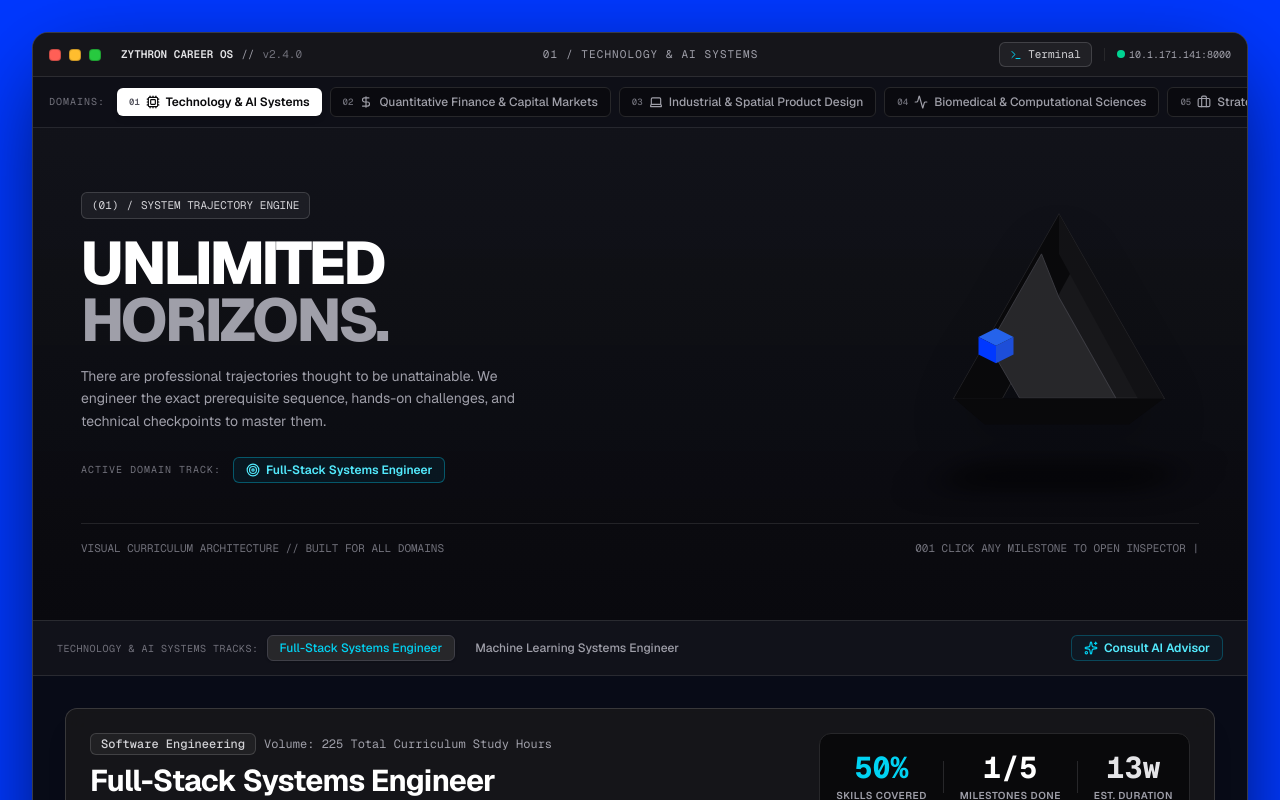
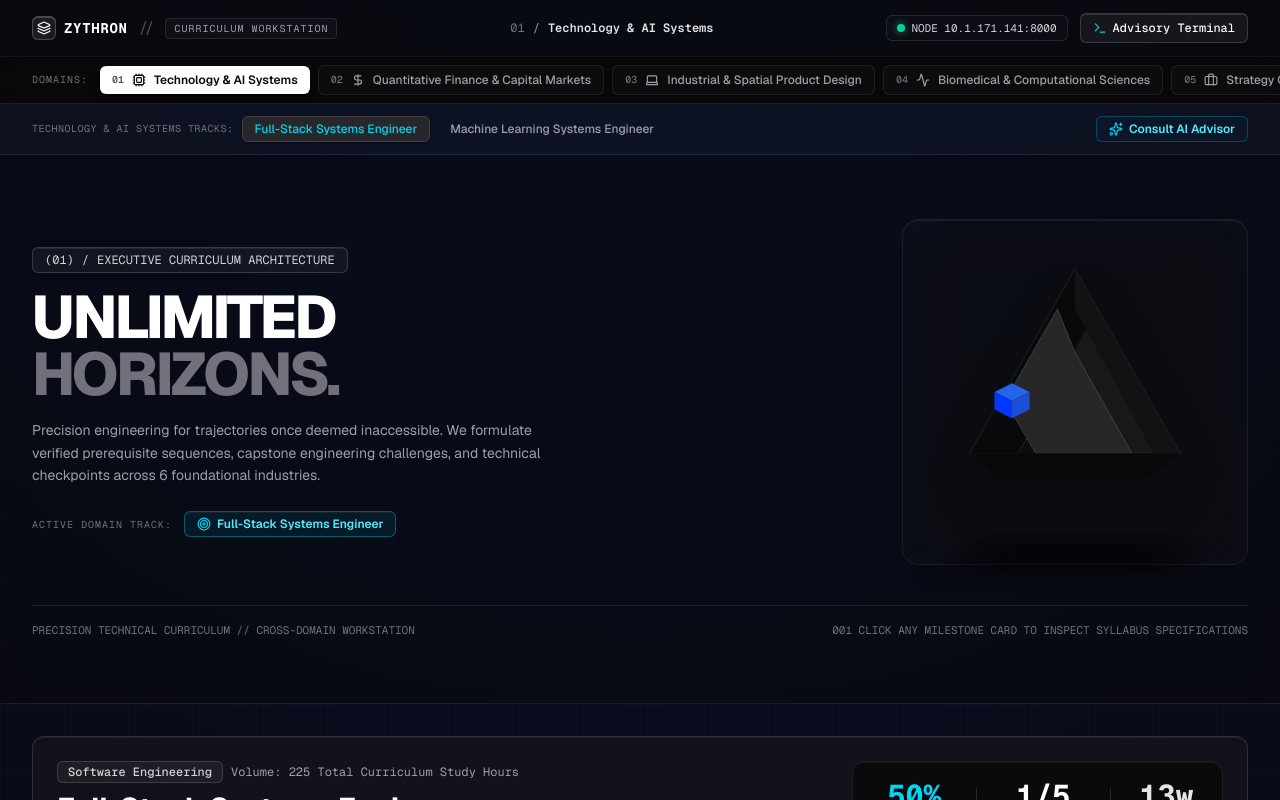
Before and after one commit to N-X-B/Zythron, a Next.js app in the folder frontend/: page / in a window 1280 px wide. Shown: the top 800 px of the page. Built offline with nearby package versions, Linux system fonts and the light colour scheme.

Commit message:
Transform Zythron into professional glassmorphic workstation and remove Mac window aesthetic

```diff
--- a/frontend/src/app/page.tsx
+++ b/frontend/src/app/page.tsx
@@ -827,48 +827,60 @@ export default function CareerGuidanceDashboard() {
   };
 
   return (
-    <div className="min-h-screen bg-[#0038ff] p-2 sm:p-5 lg:p-8 flex flex-col justify-center items-center font-sans antialiased text-zinc-100 selection:bg-white selection:text-black">
-      {/* FLOATING MAIN GLASSY OS WINDOW */}
-      <div className="w-full max-w-7xl rounded-2xl bg-zinc-950/95 backdrop-blur-2xl border border-white/20 shadow-[0_30px_90px_-20px_rgba(0,0,0,0.8)] flex flex-col overflow-hidden transition-all duration-300">
-        {/* OS WINDOW HEADER (Traffic Lights & System Status) */}
-        <header className="flex h-11 items-center justify-between px-4 border-b border-white/10 bg-zinc-900/80 select-none">
-          {/* Traffic Lights */}
+    <div className="min-h-screen bg-zinc-950 text-zinc-100 font-sans antialiased selection:bg-white selection:text-black relative overflow-x-hidden">
+      {/* ATMOSPHERIC AMBIENT GLOW & ARCHITECTURAL GRID */}
+      <div className="absolute inset-0 bg-[radial-gradient(circle_at_50%_-10%,rgba(0,56,255,0.18),transparent_55%)] pointer-events-none" />
+      <div className="absolute inset-0 bg-[linear-gradient(to_right,rgba(255,255,255,0.015)_1px,transparent_1px),linear-gradient(to_bottom,rgba(255,255,255,0.015)_1px,transparent_1px)] bg-[size:4rem_4rem] pointer-events-none" />
+
+      {/* TOP EXECUTIVE WORKSTATION NAVIGATION */}
+      <header className="sticky top-0 z-40 w-full border-b border-white/[0.08] bg-zinc-950/80 backdrop-blur-xl select-none shadow-[inset_0_-1px_0_rgba(255,255,255,0.03)]">
+        <div className="max-w-7xl mx-auto px-4 sm:px-6 lg:px-8 h-14 flex items-center justify-between">
+          {/* Brand & Workspace Indicator */}
+          <div className="flex items-center gap-3">
             <div className="flex items-center gap-2">
-            <span className="h-3 w-3 rounded-sm bg-[#ff5f56] border border-black/20 inline-block cursor-pointer hover:opacity-80 transition-opacity" />
-            <span className="h-3 w-3 rounded-sm bg-[#ffbd2e] border border-black/20 inline-block cursor-pointer hover:opacity-80 transition-opacity" />
-            <span className="h-3 w-3 rounded-sm bg-[#27c93f] border border-black/20 inline-block cursor-pointer hover:opacity-80 transition-opacity" />
-            <div className="ml-3 hidden sm:flex items-center gap-2 text-[11px] font-mono text-zinc-400">
-              <span className="text-zinc-200 font-semibold">ZYTHRON CAREER OS</span>
-              <span>//</span>
-              <span className="text-zinc-500">v2.4.0</span>
-            </div>
-          </div>
-
-          {/* Center Title Tag */}
-          <div className="text-[11px] font-mono tracking-widest uppercase text-zinc-400">
-            {currentDomain.code} / {currentDomain.name}
-          </div>
-
-          {/* Right Status Actions */}
-          <div className="flex items-center gap-3 text-xs font-mono">
+              <div className="h-6 w-6 rounded-md bg-white/[0.08] border border-white/20 flex items-center justify-center shadow-[inset_0_1px_0_rgba(255,255,255,0.2)]">
+                <Layers className="h-3.5 w-3.5 text-white" />
+              </div>
+              <span className="font-bold tracking-wider text-sm text-white font-mono">ZYTHRON</span>
+            </div>
+            <span className="hidden sm:inline text-zinc-600">//</span>
+            <span className="hidden sm:inline-block rounded border border-white/10 bg-white/[0.03] px-2 py-0.5 text-[10px] font-mono uppercase tracking-widest text-zinc-400">
+              CURRICULUM WORKSTATION
+            </span>
+          </div>
+
+          {/* Active Domain Breadcrumb */}
+          <div className="hidden md:flex items-center gap-2 text-xs font-mono text-zinc-400">
+            <span className="text-zinc-500">{currentDomain.code}</span>
+            <span>/</span>
+            <span className="text-zinc-200 font-semibold">{currentDomain.name}</span>
+          </div>
+
+          {/* Right Status Actions & Terminal Launcher */}
+          <div className="flex items-center gap-3">
+            {/* Live Backend Connection Indicator */}
+            <div className="flex items-center gap-1.5 rounded-md border border-white/10 bg-white/[0.02] px-2.5 py-1 text-[11px] font-mono text-zinc-400">
+              <span className="h-2 w-2 rounded-sm bg-emerald-400 shadow-[0_0_8px_rgba(52,211,153,0.6)]" />
+              <span className="hidden lg:inline text-zinc-300">NODE 10.1.171.141:8000</span>
+              <span className="lg:hidden text-zinc-300">ONLINE</span>
+            </div>
+
+            {/* Glassy Terminal Action Button */}
             <button
               onClick={() => setChatDrawerOpen(true)}
-              className="flex items-center gap-1.5 rounded-md border border-white/15 bg-white/5 px-2.5 py-1 text-[11px] text-zinc-300 hover:bg-white/15 hover:text-white transition-all cursor-pointer"
-            >
-              <Terminal className="h-3 w-3 text-cyan-400" />
-              <span className="hidden sm:inline">Terminal</span>
+              className="inline-flex items-center gap-1.5 rounded-md border border-white/15 bg-white/[0.06] hover:bg-white/[0.12] hover:border-white/25 px-3 py-1.5 text-xs font-medium text-white transition-all active:scale-95 shadow-[inset_0_1px_0_rgba(255,255,255,0.12)] cursor-pointer"
+            >
+              <Terminal className="h-3.5 w-3.5 text-cyan-400" />
+              <span className="font-mono text-xs">Advisory Terminal</span>
             </button>
-            <div className="flex items-center gap-1 text-[10px] text-zinc-400 border-l border-zinc-800 pl-3">
-              <span className="h-2 w-2 rounded-sm bg-emerald-400" />
-              <span className="hidden md:inline font-mono">10.1.171.141:8000</span>
-            </div>
-          </div>
-        </header>
-
-        {/* SUB-HEADER: CROSS-DOMAIN TANGENT TABS (Covering All Domains) */}
-        <div className="flex items-center gap-2 px-4 py-2.5 border-b border-white/10 bg-zinc-900/40 overflow-x-auto text-xs no-scrollbar">
+          </div>
+        </div>
+
+        {/* DOMAIN NAVIGATION TABS */}
+        <div className="border-t border-white/[0.06] bg-zinc-950/60 backdrop-blur-md">
+          <div className="max-w-7xl mx-auto px-4 sm:px-6 lg:px-8 flex items-center gap-2 overflow-x-auto no-scrollbar py-2 text-xs">
             <span className="text-[10px] font-mono uppercase tracking-widest text-zinc-500 shrink-0 mr-1">
-            Domains:
+              DOMAINS:
             </span>
             {CAREER_DOMAINS.map((domain) => {
               const isSelected = domain.id === selectedDomainId;
@@ -877,13 +889,13 @@ export default function CareerGuidanceDashboard() {
                 <button
                   key={domain.id}
                   onClick={() => setSelectedDomainId(domain.id)}
-                className={`flex items-center gap-1.5 rounded-md px-3 py-1.5 font-medium transition-all shrink-0 cursor-pointer ${
+                  className={`flex items-center gap-2 rounded-md px-3 py-1.5 font-medium transition-all shrink-0 cursor-pointer text-xs ${
                     isSelected
-                    ? "bg-white text-zinc-950 font-semibold shadow-md"
-                    : "border border-zinc-800 bg-zinc-950/60 text-zinc-400 hover:text-zinc-200 hover:border-zinc-700 hover:bg-zinc-900"
+                      ? "bg-white text-zinc-950 font-semibold shadow-md shadow-black/30"
+                      : "border border-white/[0.08] bg-white/[0.02] text-zinc-400 hover:text-zinc-200 hover:bg-white/[0.06] hover:border-white/20"
                   }`}
                 >
-                <span className={`text-[9px] font-mono ${isSelected ? "text-zinc-600" : "text-zinc-500"}`}>
+                  <span className={`text-[10px] font-mono ${isSelected ? "text-zinc-600" : "text-zinc-500"}`}>
                     {domain.code}
                   </span>
                   <DomainIcon className="h-3.5 w-3.5" />
@@ -892,49 +904,86 @@ export default function CareerGuidanceDashboard() {
               );
             })}
           </div>
+        </div>
+      </header>
+
+      {/* TRACK SELECTOR SUB-NAV */}
+      <div className="w-full border-b border-white/[0.08] bg-zinc-900/40 backdrop-blur-md">
+        <div className="max-w-7xl mx-auto px-4 sm:px-6 lg:px-8 py-2.5 flex items-center justify-between gap-4 text-xs">
+          <div className="flex items-center gap-2 overflow-x-auto no-scrollbar py-0.5">
+            <span className="font-mono text-zinc-500 uppercase text-[10px] tracking-wider shrink-0">
+              {currentDomain.name} Tracks:
+            </span>
+            {currentDomain.tracks.map((track) => {
+              const isCurrent = track.id === selectedTrackId;
+              return (
+                <button
+                  key={track.id}
+                  onClick={() => setSelectedTrackId(track.id)}
+                  className={`rounded-md px-3 py-1 text-xs font-medium transition-all cursor-pointer shrink-0 ${
+                    isCurrent
+                      ? "bg-zinc-800 text-cyan-400 border border-zinc-700 shadow-sm"
+                      : "text-zinc-400 hover:text-zinc-200 hover:bg-zinc-800/40"
+                  }`}
+                >
+                  {track.role}
+                </button>
+              );
+            })}
+          </div>
+
+          <button
+            onClick={() => setChatDrawerOpen(true)}
+            className="hidden sm:inline-flex items-center gap-1.5 rounded-md border border-cyan-500/30 bg-cyan-950/20 px-3 py-1 text-xs font-semibold text-cyan-300 hover:bg-cyan-900/30 transition-all cursor-pointer shrink-0"
+          >
+            <Sparkles className="h-3.5 w-3.5 text-cyan-400" />
+            <span>Consult AI Advisor</span>
+          </button>
+        </div>
+      </div>
 
       {/* HERO SECTION: EDITORIAL TYPOGRAPHY & INTERACTIVE 3D IMPOSSIBLE GEOMETRY */}
-        <div
+      <section
         onMouseMove={handleMouseMoveHero}
         onMouseLeave={handleMouseLeaveHero}
-          className="relative px-6 py-12 sm:px-12 sm:py-16 border-b border-white/10 bg-gradient-to-b from-zinc-900/60 to-zinc-950/80 overflow-hidden select-none"
-        >
-          <div className="max-w-6xl mx-auto flex flex-col lg:flex-row items-center justify-between gap-10">
+        className="relative px-4 sm:px-6 lg:px-8 py-12 sm:py-16 border-b border-white/[0.08] bg-zinc-950/50 backdrop-blur-md overflow-hidden select-none"
+      >
+        <div className="max-w-7xl mx-auto flex flex-col lg:flex-row items-center justify-between gap-12">
           {/* Left Editorial Copy */}
-            <div className="space-y-4 max-w-xl z-10">
-              <div className="inline-flex items-center gap-2 rounded-md border border-white/15 bg-white/5 px-2.5 py-1 text-[11px] font-mono text-zinc-300">
+          <div className="space-y-4 max-w-2xl z-10">
+            <div className="inline-flex items-center gap-2 rounded-md border border-white/15 bg-white/[0.05] px-3 py-1 text-xs font-mono text-zinc-300 shadow-[inset_0_1px_0_rgba(255,255,255,0.08)]">
               <span>(01)</span>
               <span>/</span>
-                <span>SYSTEM TRAJECTORY ENGINE</span>
+              <span>EXECUTIVE CURRICULUM ARCHITECTURE</span>
             </div>
             <h1 className="text-4xl sm:text-6xl font-extrabold tracking-tighter text-white uppercase leading-[0.95]">
               UNLIMITED <br />
-                <span className="text-zinc-400">HORIZONS.</span>
+              <span className="text-zinc-500">HORIZONS.</span>
             </h1>
-              <p className="text-xs sm:text-sm text-zinc-400 leading-relaxed font-sans max-w-md">
-                There are professional trajectories thought to be unattainable. We engineer the exact prerequisite sequence, hands-on challenges, and technical checkpoints to master them.
+            <p className="text-xs sm:text-sm text-zinc-400 leading-relaxed font-sans max-w-lg">
+              Precision engineering for trajectories once deemed inaccessible. We formulate verified prerequisite sequences, capstone engineering challenges, and technical checkpoints across 6 foundational industries.
             </p>
             <div className="pt-2 flex flex-wrap items-center gap-3">
               <span className="text-[10px] font-mono uppercase tracking-widest text-zinc-500">
-                  Active Domain Track:
-                </span>
-                <div className="inline-flex items-center gap-1.5 rounded-md border border-cyan-500/40 bg-cyan-950/30 px-3 py-1 text-xs font-semibold text-cyan-300">
-                  <Target className="h-3.5 w-3.5" />
-                  {activeTrack.role}
+                ACTIVE DOMAIN TRACK:
+              </span>
+              <div className="inline-flex items-center gap-1.5 rounded-md border border-cyan-500/40 bg-cyan-950/40 px-3 py-1 text-xs font-semibold text-cyan-300 shadow-[inset_0_1px_0_rgba(255,255,255,0.05)]">
+                <Target className="h-3.5 w-3.5 text-cyan-400" />
+                <span>{activeTrack.role}</span>
               </div>
             </div>
           </div>
 
           {/* Right: Interactive 3D Impossible Triangle (Penrose Geometry) */}
           <div
-              className="relative flex items-center justify-center transition-transform duration-150 ease-out cursor-grab active:cursor-grabbing"
+            className="relative flex items-center justify-center transition-transform duration-150 ease-out cursor-grab active:cursor-grabbing p-8 rounded-2xl border border-white/[0.06] bg-white/[0.02] backdrop-blur-xl shadow-[inset_0_1px_1px_rgba(255,255,255,0.08)]"
             style={{
               perspective: "1000px",
               transform: `rotateY(${tilt.x}deg) rotateX(${tilt.y}deg)`,
             }}
           >
             {/* Isometric Cast Shadow */}
-              <div className="absolute -bottom-6 w-56 h-12 bg-black/70 blur-xl rounded-2xl transform scale-y-50 -skew-x-12 pointer-events-none" />
+            <div className="absolute -bottom-4 w-56 h-12 bg-black/80 blur-xl rounded-2xl transform scale-y-50 -skew-x-12 pointer-events-none" />
 
             {/* Impossible Triangle SVG */}
             <svg
@@ -974,63 +1023,27 @@ export default function CareerGuidanceDashboard() {
                 d="M40 230 L280 230 L240 260 L75 260 Z"
                 fill="#09090b"
               />
-                {/* Blue Accent Cube Block (Echoing uploaded reference) */}
+              {/* Blue Accent Cube Block */}
               <g transform="translate(68, 150)">
-                  {/* Top Face */}
                 <polygon points="20,0 40,10 20,20 0,10" fill="#2563eb" />
-                  {/* Left Face */}
                 <polygon points="0,10 20,20 20,40 0,30" fill="#0038ff" />
-                  {/* Right Face */}
                 <polygon points="20,20 40,10 40,30 20,40" fill="#1d4ed8" />
               </g>
             </svg>
           </div>
         </div>
 
-          {/* Bottom Editorial Meta Bar */}
-          <div className="max-w-6xl mx-auto mt-10 pt-4 border-t border-white/10 flex flex-col sm:flex-row items-center justify-between text-[11px] font-mono text-zinc-500 gap-2">
-            <span>VISUAL CURRICULUM ARCHITECTURE // BUILT FOR ALL DOMAINS</span>
-            <span>001 CLICK ANY MILESTONE TO OPEN INSPECTOR |</span>
-          </div>
-        </div>
-
-        {/* TRACK SELECTOR SUB-NAV (Within Selected Domain) */}
-        <div className="flex items-center justify-between px-6 py-3 border-b border-white/10 bg-zinc-900/60 text-xs">
-          <div className="flex items-center gap-2 overflow-x-auto no-scrollbar py-0.5">
-            <span className="font-mono text-zinc-500 uppercase text-[10px] tracking-wider">
-              {currentDomain.name} Tracks:
-            </span>
-            {currentDomain.tracks.map((track) => {
-              const isCurrent = track.id === selectedTrackId;
-              return (
-                <button
-                  key={track.id}
-                  onClick={() => setSelectedTrackId(track.id)}
-                  className={`rounded-md px-3 py-1 text-xs font-medium transition-all cursor-pointer ${
-                    isCurrent
-                      ? "bg-zinc-800 text-cyan-400 border border-zinc-700 shadow-sm"
-                      : "text-zinc-400 hover:text-zinc-200 hover:bg-zinc-800/40"
-                  }`}
-                >
-                  {track.role}
-                </button>
-              );
-            })}
-          </div>
-
-          <button
-            onClick={() => setChatDrawerOpen(true)}
-            className="hidden sm:inline-flex items-center gap-1.5 rounded-md border border-cyan-500/30 bg-cyan-950/20 px-3 py-1 text-xs font-semibold text-cyan-300 hover:bg-cyan-900/30 transition-all cursor-pointer"
-          >
-            <Sparkles className="h-3.5 w-3.5 text-cyan-400" />
-            <span>Consult AI Advisor</span>
-          </button>
-        </div>
+        {/* Bottom Meta Bar */}
+        <div className="max-w-7xl mx-auto mt-10 pt-4 border-t border-white/[0.08] flex flex-col sm:flex-row items-center justify-between text-[11px] font-mono text-zinc-500 gap-2">
+          <span>PRECISION TECHNICAL CURRICULUM // CROSS-DOMAIN WORKSTATION</span>
+          <span>001 CLICK ANY MILESTONE CARD TO INSPECT SYLLABUS SPECIFICATIONS</span>
+        </div>
+      </section>
 
       {/* MAIN BODY CONTAINER */}
-        <main className="p-6 sm:p-8 space-y-6 max-w-7xl mx-auto w-full">
+      <main className="p-4 sm:p-6 lg:p-8 space-y-6 max-w-7xl mx-auto w-full">
           {/* TRACK OVERVIEW BANNER & REAL-TIME PACING SUMMARY */}
-          <div className="rounded-xl border border-white/15 bg-zinc-900/90 p-6 shadow-xl backdrop-blur-md">
+          <div className="rounded-xl border border-white/[0.12] bg-zinc-900/60 p-6 shadow-2xl backdrop-blur-xl shadow-[inset_0_1px_1px_rgba(255,255,255,0.08)]">
             <div className="flex flex-col md:flex-row md:items-start justify-between gap-6">
               <div className="space-y-2 max-w-2xl">
                 <div className="flex items-center gap-2">
@@ -1050,7 +1063,7 @@ export default function CareerGuidanceDashboard() {
               </div>
 
               {/* Progress Summary Cards */}
-              <div className="flex items-center gap-4 bg-zinc-950 p-4 rounded-xl border border-zinc-800 shrink-0">
+              <div className="flex items-center gap-4 bg-zinc-950/80 p-4 rounded-xl border border-white/[0.08] shrink-0 backdrop-blur-md shadow-[inset_0_1px_0_rgba(255,255,255,0.05)]">
                 <div className="text-center">
                   <div className="text-2xl sm:text-3xl font-mono font-bold text-cyan-400">
                     {calculation.matchPercentage}%
@@ -1102,7 +1115,7 @@ export default function CareerGuidanceDashboard() {
           </div>
 
           {/* GUIDANCE PARAMETERS PANEL */}
-          <div className="rounded-xl border border-white/10 bg-zinc-900/60 p-5 space-y-4">
+          <div className="rounded-xl border border-white/[0.08] bg-zinc-900/50 p-5 space-y-4 shadow-xl backdrop-blur-xl shadow-[inset_0_1px_1px_rgba(255,255,255,0.06)]">
             <div className="flex items-center justify-between pb-3 border-b border-white/10">
               <div className="flex items-center gap-2">
                 <Sliders className="h-4 w-4 text-cyan-400" />
@@ -1334,7 +1347,7 @@ export default function CareerGuidanceDashboard() {
             </div>
 
             {/* COLUMN 2: GAP ANALYSIS & TRACK REQUIREMENTS */}
-            <div className="lg:col-span-2 rounded-xl border border-white/10 bg-zinc-900/60 p-5 space-y-4">
+            <div className="lg:col-span-2 rounded-xl border border-white/[0.08] bg-zinc-900/50 p-5 space-y-4 shadow-xl backdrop-blur-xl shadow-[inset_0_1px_1px_rgba(255,255,255,0.06)]">
               <div className="flex items-center justify-between pb-3 border-b border-white/10">
                 <div className="flex items-center gap-2">
                   <BarChart3 className="h-4 w-4 text-cyan-400" />
@@ -1563,11 +1576,15 @@ export default function CareerGuidanceDashboard() {
             </div>
           </div>
 
+        </main>
+
         {/* SITE FOOTER */}
-          <footer className="mt-12 border-t border-white/10 pt-6 pb-4 flex flex-col sm:flex-row items-center justify-between text-xs text-zinc-400 gap-4">
+        <footer className="border-t border-white/[0.08] bg-zinc-950 py-8 px-4 sm:px-6 lg:px-8 mt-12">
+          <div className="max-w-7xl mx-auto flex flex-col sm:flex-row items-center justify-between text-xs text-zinc-400 gap-4">
             <div className="flex items-center gap-2">
-              <span className="font-bold text-white">Zythron Career OS</span>
-              <span>- Cross-Domain Curriculum Platform</span>
+              <span className="font-bold text-white font-mono">ZYTHRON</span>
+              <span className="text-zinc-600">/</span>
+              <span>EXECUTIVE CURRICULUM ARCHITECTURE</span>
             </div>
             <div className="flex items-center gap-6">
               <Link href="/privacy" className="hover:text-white transition-colors">
@@ -1585,9 +1602,8 @@ export default function CareerGuidanceDashboard() {
                 GitHub <ExternalLink className="h-3 w-3" />
               </a>
             </div>
+          </div>
         </footer>
-        </main>
-      </div>
 
       {/* AMAZING GLASSY POPUP MODAL: MILESTONE INSPECTOR */}
       {activeModalMilestone && (
```
Lines whose indentation alone changed are shown as unchanged.
